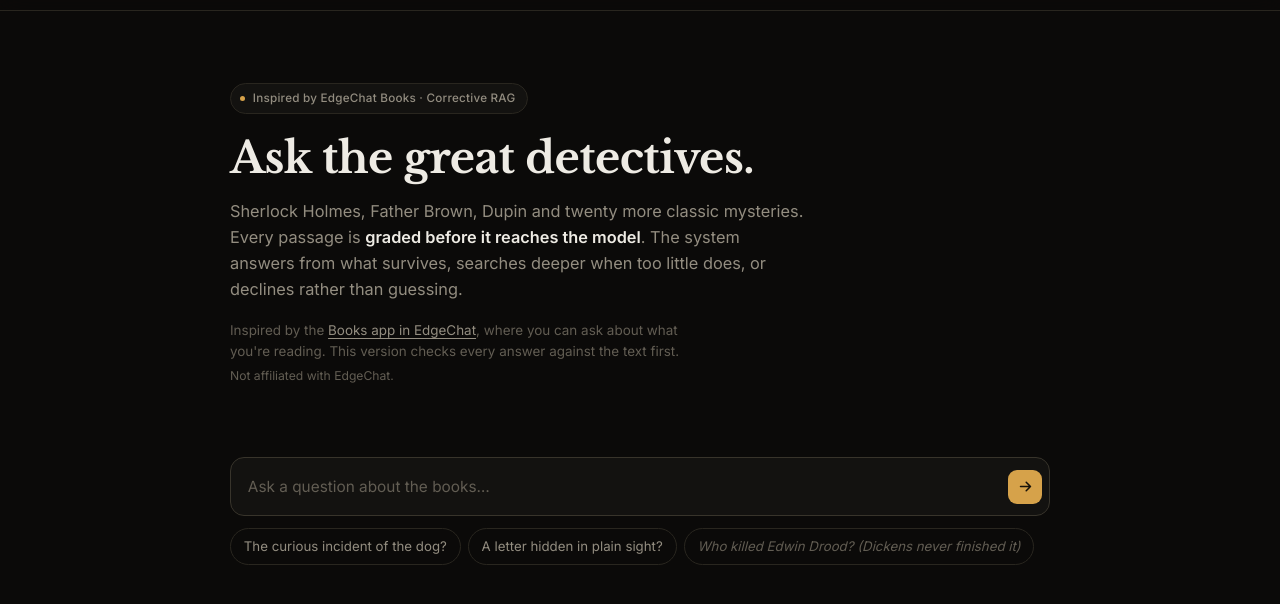
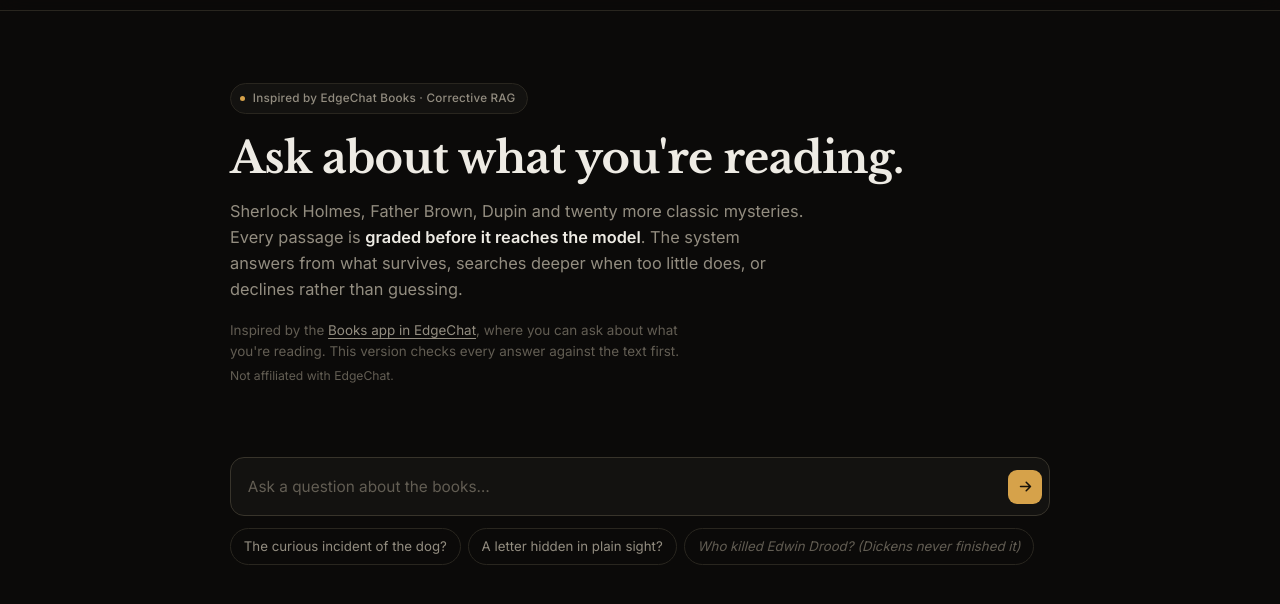
Before and after one commit to Afsah-Adeeb/mystery-library, a plain HTML site: page src/web/index.html in a window 1280 px wide. Shown: the part 52-656 px from the top of the page. Drawn offline with nearby package versions, Linux system fonts and the light colour scheme; files that its build step writes are made by us from their sources; no server answers; files whose address does not match are found by name.

Commit message:
Landing heading: Ask about what you're reading.

```diff
--- a/src/web/index.html
+++ b/src/web/index.html
@@ -35,7 +35,7 @@
 
     <div class="intro" id="intro">
       <p class="kicker"><span class="dot"></span><span id="kicker-text">Inspired by EdgeChat Books · Corrective RAG</span></p>
-      <h1>Ask the great detectives.</h1>
+      <h1>Ask about what you're reading.</h1>
       <p class="lede">
         Sherlock Holmes, Father Brown, Dupin and twenty more classic mysteries.
         Every passage is <em>graded before it reaches the model</em>. The system answers
```
